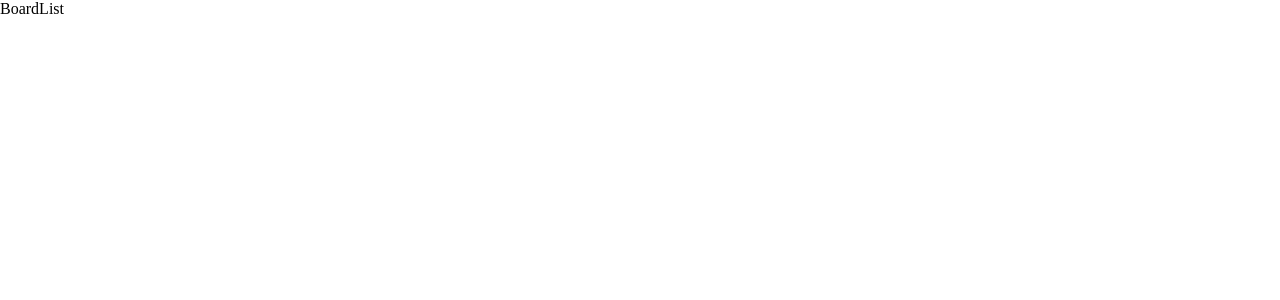
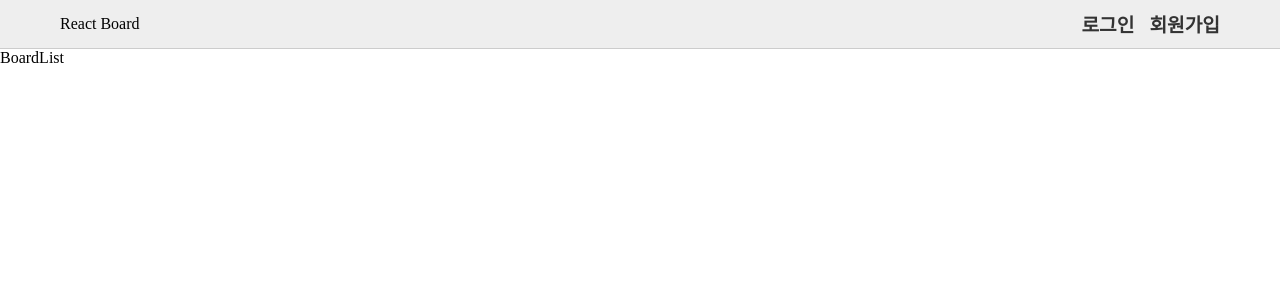
Before and after one commit to Meegu80/lecture15-board, a React (Vite) app: page / in a window 1280 px wide. Shown: the top 300 px of the page. Built offline with nearby package versions, Linux system fonts and the light colour scheme.

Commit message:
헤더작성 완료 에러페이지 완성 초기화(파일/폴더 생성 완료)

```diff
--- /dev/null
+++ b/src/components/common/Header.tsx
@@ -0,0 +1,46 @@
+import { Link } from "react-router";
+import styled from "styled-components";
+
+function Header() {
+
+    return (
+
+            <Head>
+                <Nav>
+                    <Link to={"/"}>React Board </Link>
+                    <AuthBox>
+                        <Logo to={"/login"}>로그인 </Logo>
+                        <Logo to={"/register"}>회원가입 </Logo>
+                    </AuthBox>
+                </Nav>
+
+            </Head>
+
+    );
+}
+
+export default Header;
+
+const Head = styled.header`
+    background-color:#eee;
+    display: flex;
+    justify-content: center;
+    border-bottom: 1px solid #ccc;
+`
+const Nav = styled.nav`
+    display: flex;
+    justify-content:space-between;
+    align-items:center;
+    width: 100%;
+    max-width: 1200px;
+    padding: 10px 20px;
+`
+const Logo = styled(Link)`
+    font-size: 1.2rem;
+    font-weight: bold;
+    color: #333;
+`
+const AuthBox = styled.div`
+    display: flex;
+    gap: 15px;
+`
--- a/src/layouts/Layout.tsx
+++ b/src/layouts/Layout.tsx
@@ -1,11 +1,15 @@
 import {Outlet} from "react-router";
+import Header from "../components/common/Header.tsx";
 
 function Layout() {
 
     return (
-        <div>
-            <Outlet />
-        </div>
+        <>
+            <Header />
+            <main>
+                <Outlet/>
+            </main>
+        </>
     );
 }
 
--- a/src/pages/ErrorPage.tsx
+++ b/src/pages/ErrorPage.tsx
@@ -20,7 +20,8 @@ function ErrorPage({
         <ErrorMessage>{message}</ErrorMessage>
         <ButtonGroup>
             <ActionButton onClick={() => navigate(-1)}>이전 페이지</ActionButton>
-            <ActionButton outlined={true} onClick={() => navigate("/")}>홈으로 가기</ActionButton></ButtonGroup>
+            <ActionButton outlined={true} onClick={() => navigate("/")}>홈으로 가기</ActionButton>
+        </ButtonGroup>
 
     </Container>
 }
```
